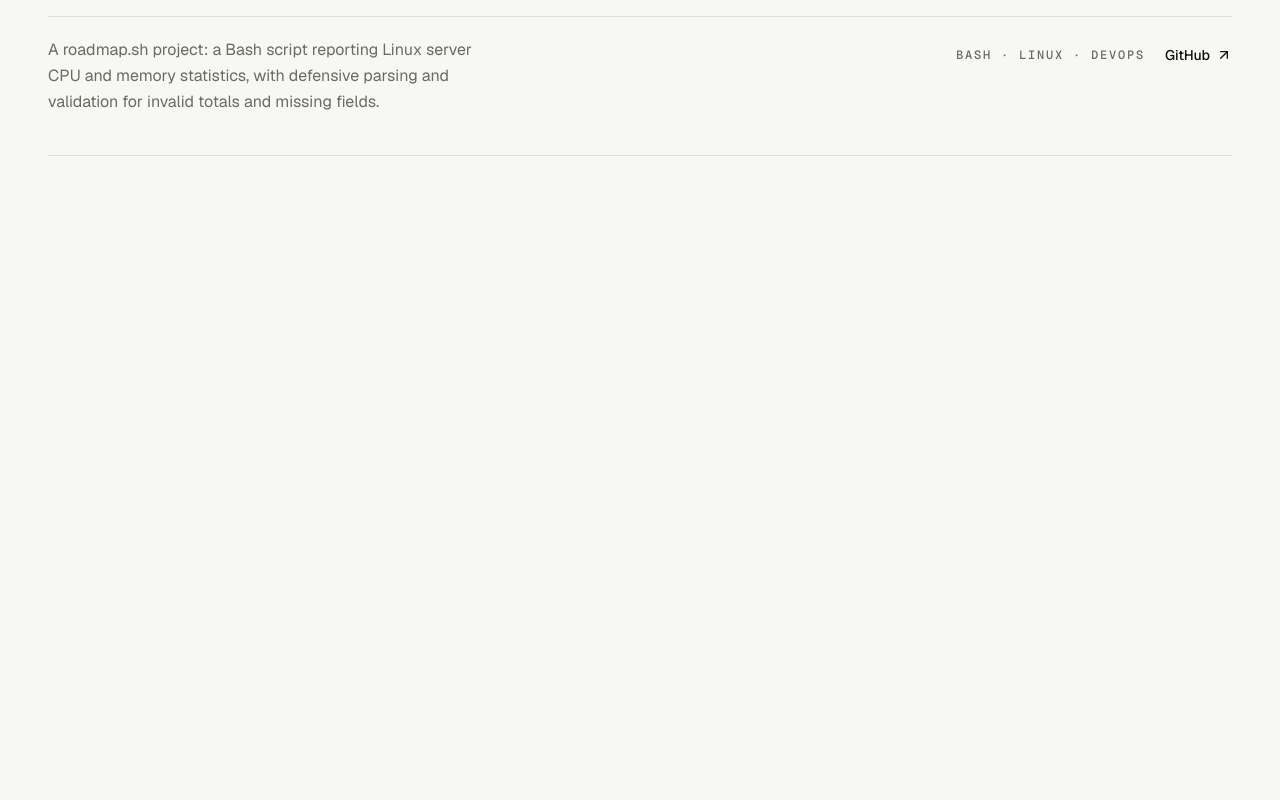
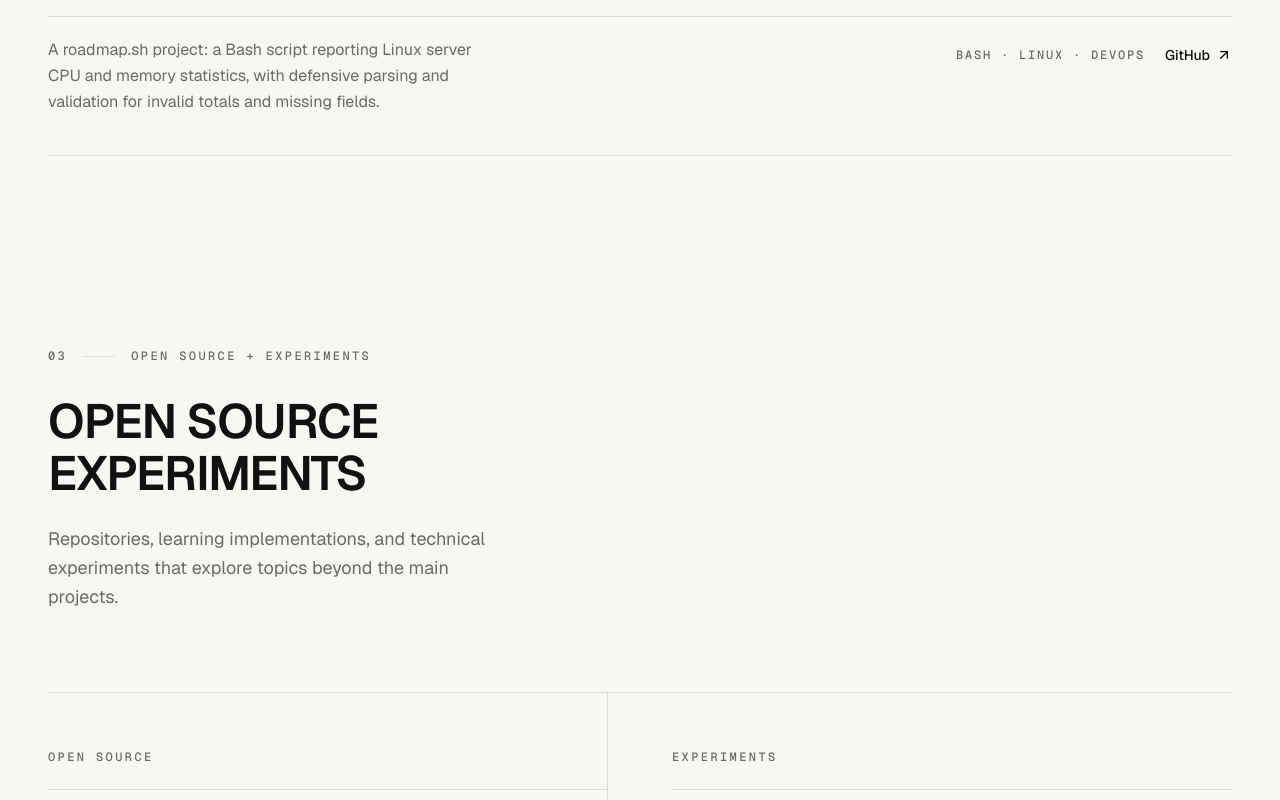
Before and after one commit to shabi-2-2/Portfolio_01, a Next.js app: page / in a window 1280 px wide. Shown: the part 2906-3706 px from the top of the page. Before the commit the page ends 3206 px from the top, so only its background shows below. Built offline with nearby package versions, Linux system fonts and the light colour scheme.

Commit message:
feat: add open source and experiments section to home page

```diff
--- a/app/page.tsx
+++ b/app/page.tsx
@@ -1,4 +1,5 @@
 import { Hero } from "@/components/home/hero";
+import { OpenSourceSection } from "@/components/home/open-source-section";
 import { WorkSection } from "@/components/home/work-section";
 import { Navbar } from "@/components/layout/navbar";
 
@@ -9,6 +10,7 @@ export default function Home() {
       <main>
         <Hero />
         <WorkSection />
+        <OpenSourceSection />
       </main>
     </>
   );
--- /dev/null
+++ b/components/home/open-source-section.tsx
@@ -0,0 +1,42 @@
+import { Container } from "@/components/layout/container";
+import { Section } from "@/components/layout/section";
+import { SectionLabel } from "@/components/ui/section-label";
+
+export function OpenSourceSection() {
+  return (
+    <Section
+      id="open-source"
+      className="scroll-mt-20 pb-28 pt-8 md:pb-36 md:pt-12"
+    >
+      <Container>
+        <SectionLabel number="03">Open Source + Experiments</SectionLabel>
+
+        <h2 className="mt-8 text-[1.75rem] font-semibold uppercase leading-[1.08] tracking-tight sm:text-4xl md:text-5xl">
+          <span className="block">Open Source</span>
+          <span className="block">Experiments</span>
+        </h2>
+
+        <p className="mt-6 max-w-md text-base leading-relaxed text-muted-foreground md:text-lg">
+          Repositories, learning implementations, and technical experiments that
+          explore topics beyond the main projects.
+        </p>
+
+        <div className="mt-16 grid border-t border-border md:mt-20 lg:grid-cols-2 lg:gap-16">
+          <div className="pb-14 pt-10 md:pt-14 lg:border-r lg:border-border">
+            <h3 className="font-mono text-xs font-medium uppercase tracking-[0.2em] text-muted-foreground">
+              Open Source
+            </h3>
+            <div className="mt-6 min-h-40 border-t border-border md:min-h-48" />
+          </div>
+
+          <div className="border-t border-border pb-14 pt-10 md:pt-14 lg:border-t-0">
+            <h3 className="font-mono text-xs font-medium uppercase tracking-[0.2em] text-muted-foreground">
+              Experiments
+            </h3>
+            <div className="mt-6 min-h-40 border-t border-border md:min-h-48" />
+          </div>
+        </div>
+      </Container>
+    </Section>
+  );
+}
```
